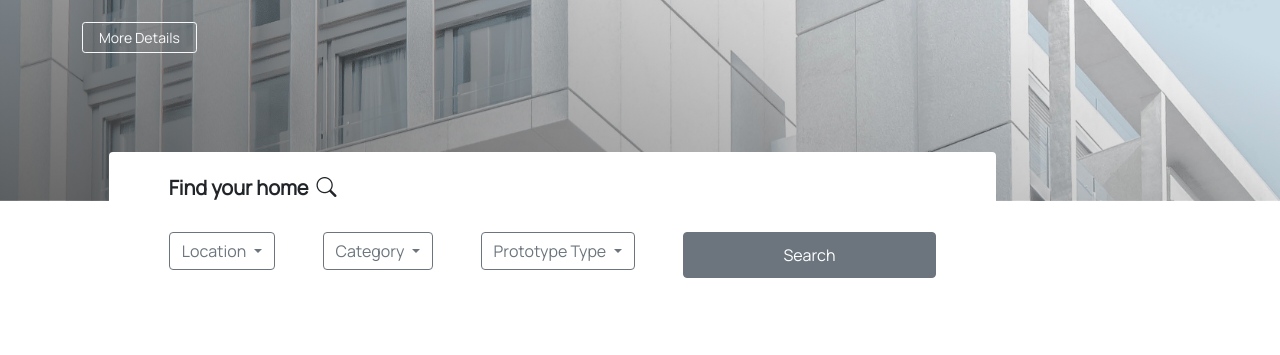
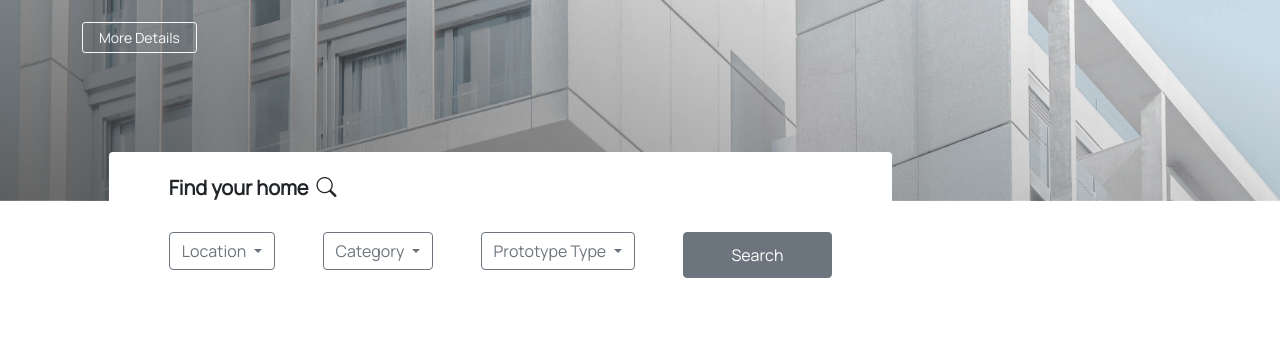
Before and after one commit to Chrisemeka/Laser-Estate, a plain HTML site: page index.html in a window 1280 px wide. Shown: the part 266-621 px from the top of the page. Drawn offline with nearby package versions, Linux system fonts and the light colour scheme.

Commit message:
ch: seventh commit

```diff
--- a/css/style.css
+++ b/css/style.css
@@ -20,10 +20,6 @@ body{
 }
 #search-tab:hover{
     box-shadow: 0 0.5rem 1rem rgba(0, 0, 0, 0.15)
-}
-#search-tab .search-button {
-    padding-left: 100px;
-    padding-right: 100px;
 }
 #featured-section{
     padding-top: 180px;
--- a/index.html
+++ b/index.html
@@ -86,7 +86,7 @@
                       <li><a class="dropdown-item" href="#">Something else here</a></li>
                     </ul>
                   </div>
-                  <button type="button" class="btn btn-secondary py-2 search-button">Search</button>
+                  <button type="button" class="btn btn-secondary py-2 search-button px-5">Search</button>
                 </div>
                </div>
             </div>
```
Also changed, not shown: 1 other file.
